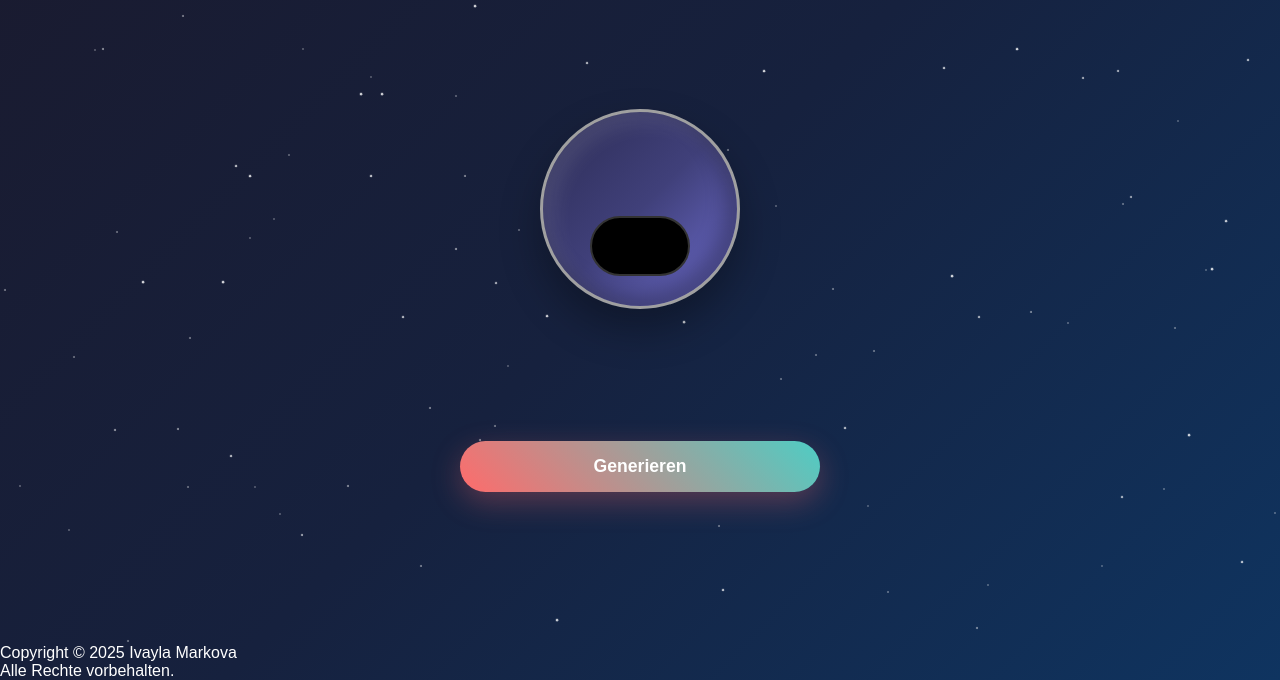
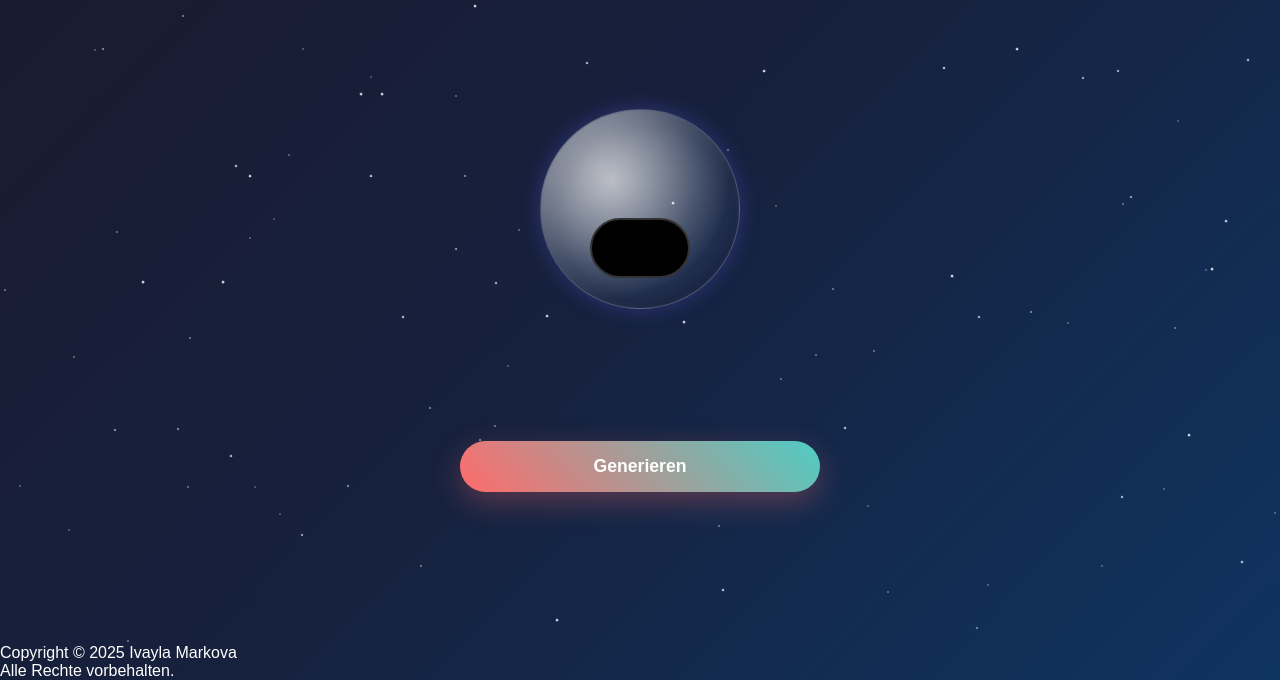
Before and after one commit to ivimarkova/Daily---T-gliche-Inspiration-App, a website: page index.html in a window 1280 px wide. Shown: the part 156-836 px from the top of the page. Drawn offline with Linux system fonts and the light colour scheme.

Commit message:
version 2 improved design

```diff
--- a/style.css
+++ b/style.css
@@ -100,12 +100,32 @@ body {
   width: 100%;
   height: 100%;
   border-radius: 50%;
-  background: linear-gradient(135deg, #2c2c54 0%, #40407a 50%, #706fd3 100%);
-  border: 3px solid #a0a0a0;
+  background: radial-gradient(
+    circle at 30% 30%,
+    rgba(255, 255, 255, 0.3) 0%,
+    rgba(174, 216, 255, 0.1) 50%,
+    rgba(100, 100, 255, 0.05) 100%
+  );
+  border: 1px solid rgba(255, 255, 255, 0.2);
+  box-shadow: inset 5px 5px 15px rgba(255, 255, 255, 0.1),
+    inset -5px -5px 15px rgba(0, 0, 0, 0.2), 0 0 20px rgba(100, 100, 255, 0.3);
   position: relative;
-  box-shadow: 0 20px 40px rgba(0, 0, 0, 0.3),
-    inset -10px -10px 20px rgba(0, 0, 0, 0.3),
-    inset 10px 10px 20px rgba(255, 255, 255, 0.1);
+  overflow: hidden;
+}
+
+.ball-outer::before {
+  content: "";
+  position: absolute;
+  top: -20%;
+  left: -20%;
+  width: 140%;
+  height: 140%;
+  background: radial-gradient(
+    circle at 40% 40%,
+    rgba(255, 255, 255, 0.6) 0%,
+    rgba(255, 255, 255, 0) 50%
+  );
+  border-radius: 50%;
 }
 
 .ball-window {
```
